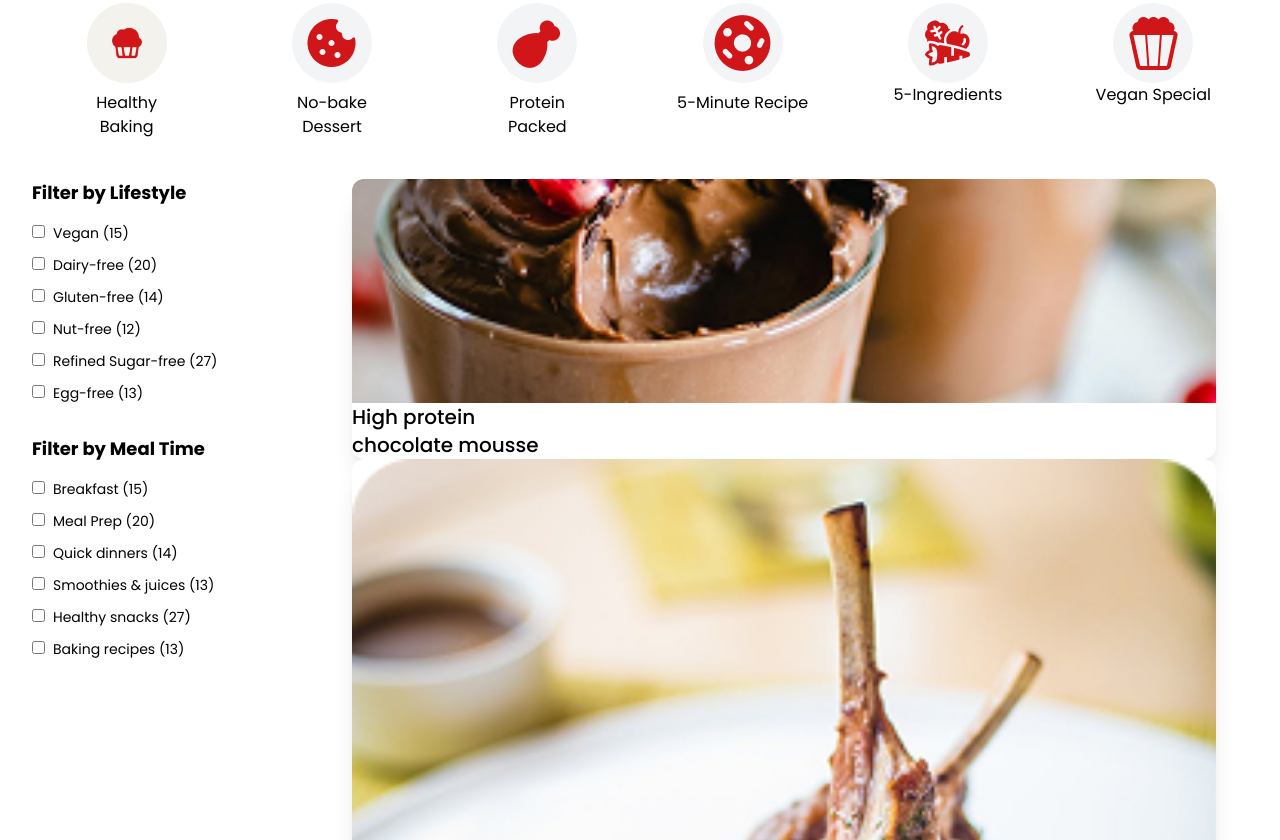
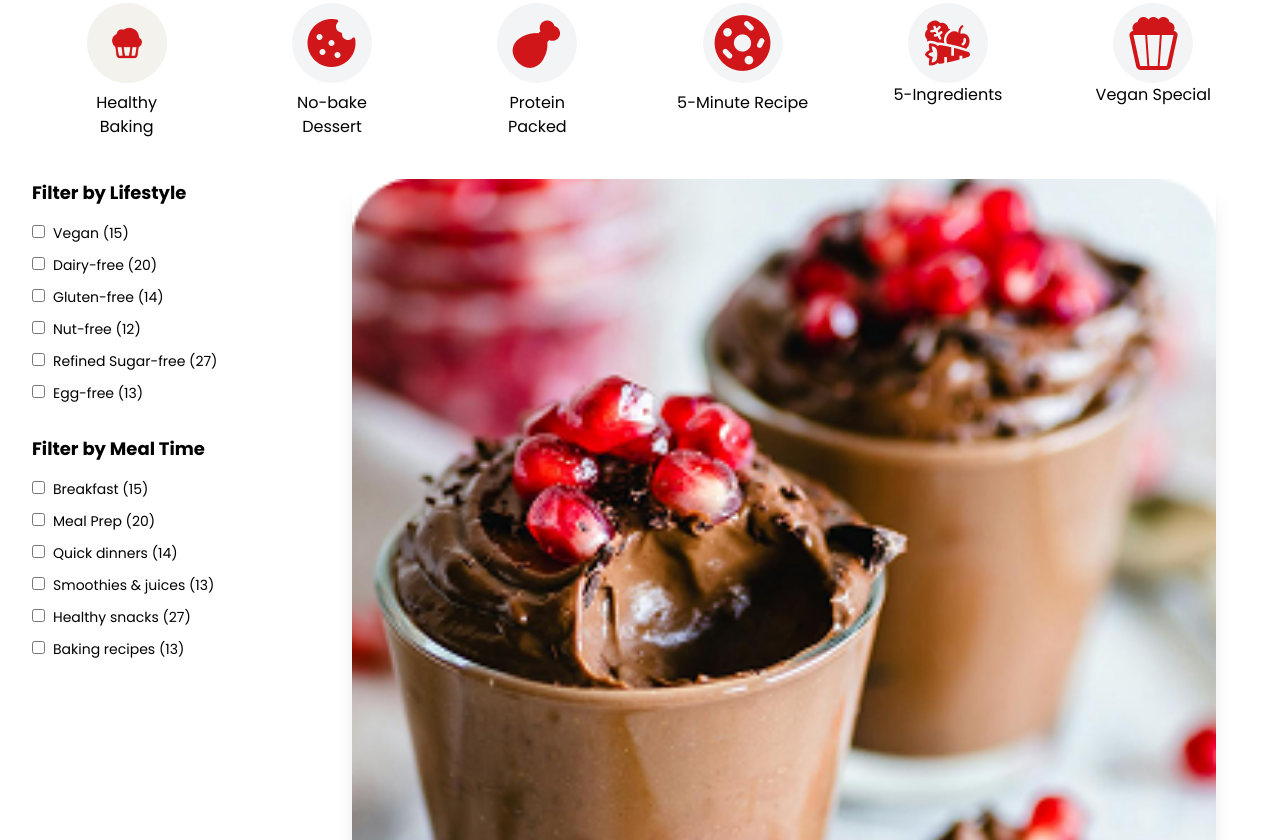
Before and after one commit to sujacse11/Restaurant-Theme, a website: page receipes.html in a window 1280 px wide. Shown: the part 360-1200 px from the top of the page. Drawn offline with nearby package versions, Linux system fonts and the light colour scheme.

Commit message:
Update receipes.html

```diff
--- a/receipes.html
+++ b/receipes.html
@@ -158,12 +158,12 @@
         </aside>
 
         <!-- Right Cards -->
-        <div class="w-full h-[1200px]  lg:w-3/4 class="grid grid-cols-1 sm:grid-cols-2 lg:grid-cols-3 gap-6 px-4">
+        <div class="w-full h-[1200px]  lg:w-3/4 <div class="grid grid-cols-1 sm:grid-cols-2 lg:grid-cols-3 gap-6 px-4">
 
             <div class="bg-white rounded-xl shadow-xl overflow-hidden">
                  <a href="chicken.html">
-                <img src="./assets/images/latest recipes 2.png" class="w-full h-40 sm:h-48 md:h-56 object-cover" alt="">
-                <p class="text-sm sm:text-lg md:text-xl font-medium break-words">High protein <br>chocolate mousse</p></a>
+                <img src="./assets/images/latest recipes 2.png" class="w-full h-3/4  object-cover>
+                <p class="text-center text-md p-3">High protein <br>chocolate mousse</p></a>
             </div>
 
              <div class="bg-white rounded-xl shadow-xl overflow-hidden">
@@ -213,7 +213,7 @@
             <div class="bg-white rounded-xl shadow-xl overflow-hidden">
                  <a href="chicken.html">
                 <img src="./assets/images/recipe index 9.png" class="w-full h-3/4  object-cover">
-                <p class="text-center text-md p-3">One pot mutton <br> flavoured rice/p></p>
+                <p class="text-center text-md p-3">One pot mutton <br> flavoured rice></p>
             </div>
 
         </div>
```
